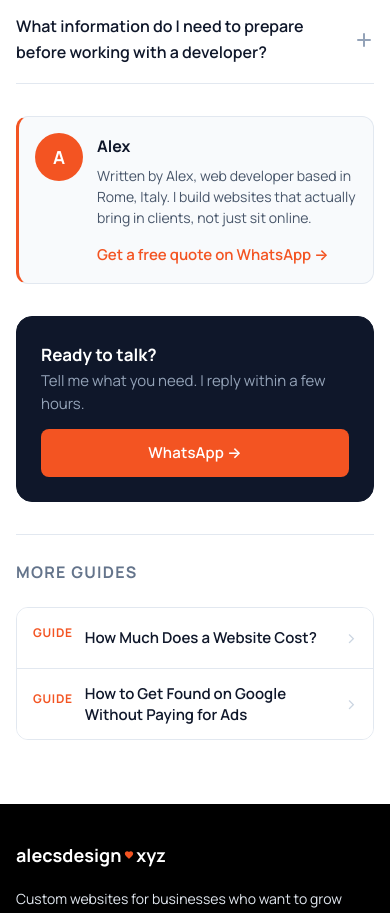
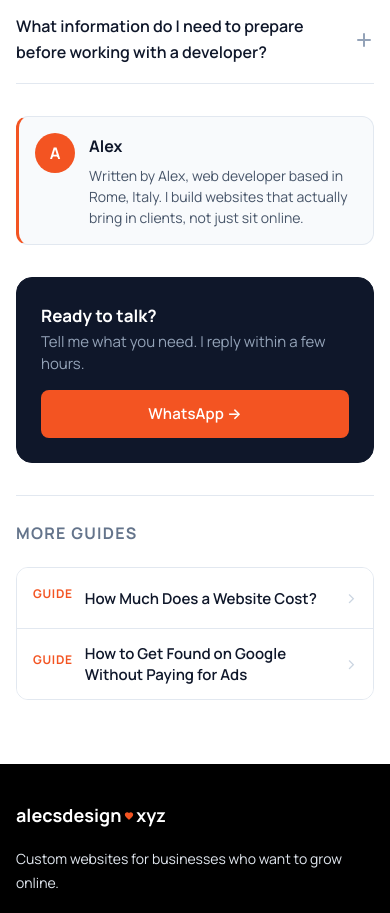
Before and after one commit to ZaZza402/alecsdesign, a React (Vite) app: page /guide/what-your-website-needs in a window 390 px wide. Shown: the part 4180-5093 px from the top of the page. Built offline with nearby package versions, Linux system fonts and the light colour scheme.

Commit message:
fix: author box CSS cascade — consolidate into single media block so display:none actually works

```diff
--- a/src/pages/guides/GuideLayout.css
+++ b/src/pages/guides/GuideLayout.css
@@ -492,33 +492,6 @@
   margin-top: 2rem;
 }
 
-@media (max-width: 640px) {
-  .guide-author {
-    flex-direction: row;
-    align-items: flex-start;
-    gap: 0.875rem;
-    padding: 1rem;
-    border-radius: 12px;
-    border-left: 3px solid #f35422;
-    background: #f8fafc;
-    border-top: 1px solid #e2e8f0;
-    border-right: 1px solid #e2e8f0;
-    border-bottom: 1px solid #e2e8f0;
-  }
-  /* Show avatar on mobile — it's the "named person" trust signal */
-  .guide-author__avatar {
-    display: flex;
-    width: 40px;
-    height: 40px;
-    font-size: 1rem;
-    flex-shrink: 0;
-  }
-  /* On mobile, author box is trust only — CTA block below handles the ask */
-  .guide-author__cta {
-    display: none;
-  }
-}
-
 .guide-author__avatar {
   width: 48px;
   height: 48px;
@@ -566,22 +539,32 @@
 }
 
 @media (max-width: 640px) {
+  .guide-author {
+    flex-direction: row;
+    align-items: flex-start;
+    gap: 0.875rem;
+    padding: 1rem;
+    border-left: 3px solid #f35422;
+    border-top: 1px solid #e2e8f0;
+    border-right: 1px solid #e2e8f0;
+    border-bottom: 1px solid #e2e8f0;
+  }
+  .guide-author__avatar {
+    width: 40px;
+    height: 40px;
+    font-size: 1rem;
+    flex-shrink: 0;
+  }
   .guide-author__name {
     font-size: 1rem;
   }
   .guide-author__bio {
-    margin-bottom: 0.875rem;
+    margin-bottom: 0;
     font-size: 0.875rem;
-    color: #475569;
   }
+  /* Author box is trust only on mobile — the CTA block is the single ask */
   .guide-author__cta {
-    font-size: 0.9375rem;
-    font-weight: 600;
-    color: #f35422;
-    text-decoration: none;
-  }
-  .guide-author__cta:hover {
-    text-decoration: underline;
+    display: none;
   }
 }
 
```
